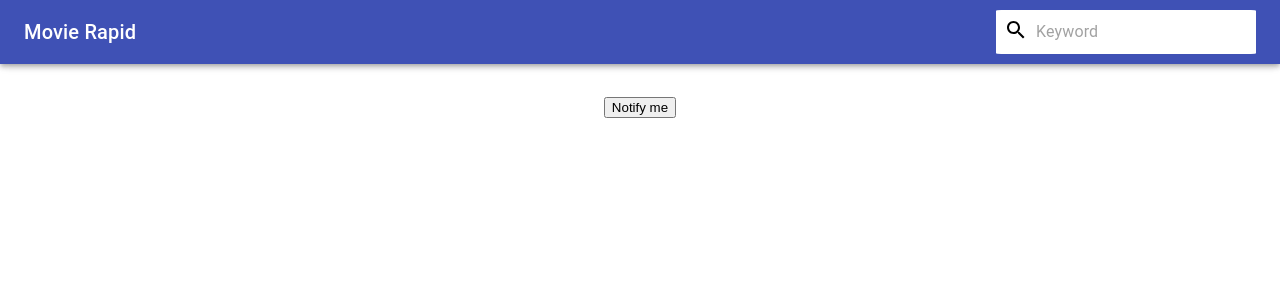
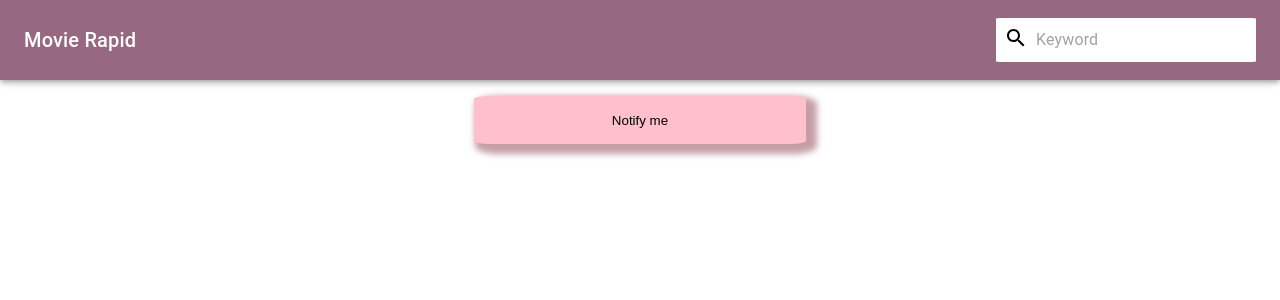
Before and after one commit to IsabellaRobinson/Movie, a React (Create React App) app: page / in a window 1280 px wide. Shown: the top 300 px of the page. Built offline with nearby package versions, Linux system fonts and the light colour scheme.

Commit message:
add little color

```diff
--- a/src/App.css
+++ b/src/App.css
@@ -3,37 +3,17 @@
   padding-top: 12vh;
 }
 
-.App-logo {
-  height: 40vmin;
-  pointer-events: none;
+.AppBtn {
+  background-color: pink;
+  height: 6vh;
+  width: 26vw;
+  border-radius: 6%;
+  border: none;
+  box-shadow: rgba(168, 109, 119, 0.664) 6px 5px 6px 5px;
+  margin-bottom: 3vh;
 }
 
-@media (prefers-reduced-motion: no-preference) {
-  .App-logo {
-    animation: App-logo-spin infinite 20s linear;
-  }
+.MuiToolbar-root {
+  background-color: rgba(168, 109, 119, 0.836);
+  padding: 1vh;
 }
-
-.App-header {
-  background-color: #282c34;
-  min-height: 100vh;
-  display: flex;
-  flex-direction: column;
-  align-items: center;
-  justify-content: center;
-  font-size: calc(10px + 2vmin);
-  color: white;
-}
-
-.App-link {
-  color: #61dafb;
-}
-
-@keyframes App-logo-spin {
-  from {
-    transform: rotate(0deg);
-  }
-  to {
-    transform: rotate(360deg);
-  }
-}
--- a/src/App.js
+++ b/src/App.js
@@ -35,7 +35,7 @@ export default function App() {
 					<Index path="/" />
 					<Movie path="/movie/:id" />
 				</Router>
-        <button onClick={displayNotification}>Notify me</button>
+        <button className="AppBtn" onClick={displayNotification}>Notify me</button>
 			</div>
 		</SearchContext.Provider>
 	);
```
Also changed, not shown: public/sw.js (+5 -6 lines).
